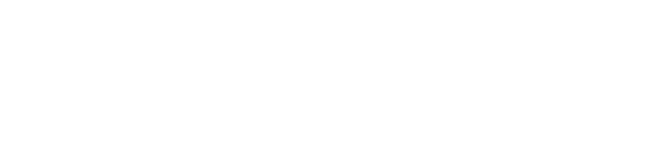
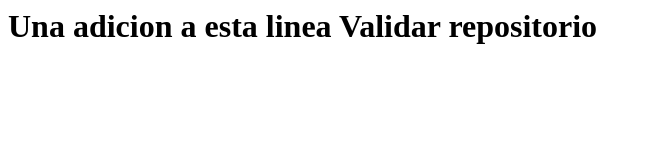
Before and after one commit to dlaverdep15/mi_primer_repo, a plain HTML site: page index.html in a window 1280 px wide. Shown: the whole page, without its empty margins (0-648 px from the left). Drawn offline with Linux system fonts and the light colour scheme.

Commit message:
Se adicionan dos lineas al codigo

```diff
--- a/index.html
+++ b/index.html
@@ -1 +1,3 @@
 <h1 hola mundo!!!!! h1>
+Una adicion a esta linea
+Validar repositorio
```
